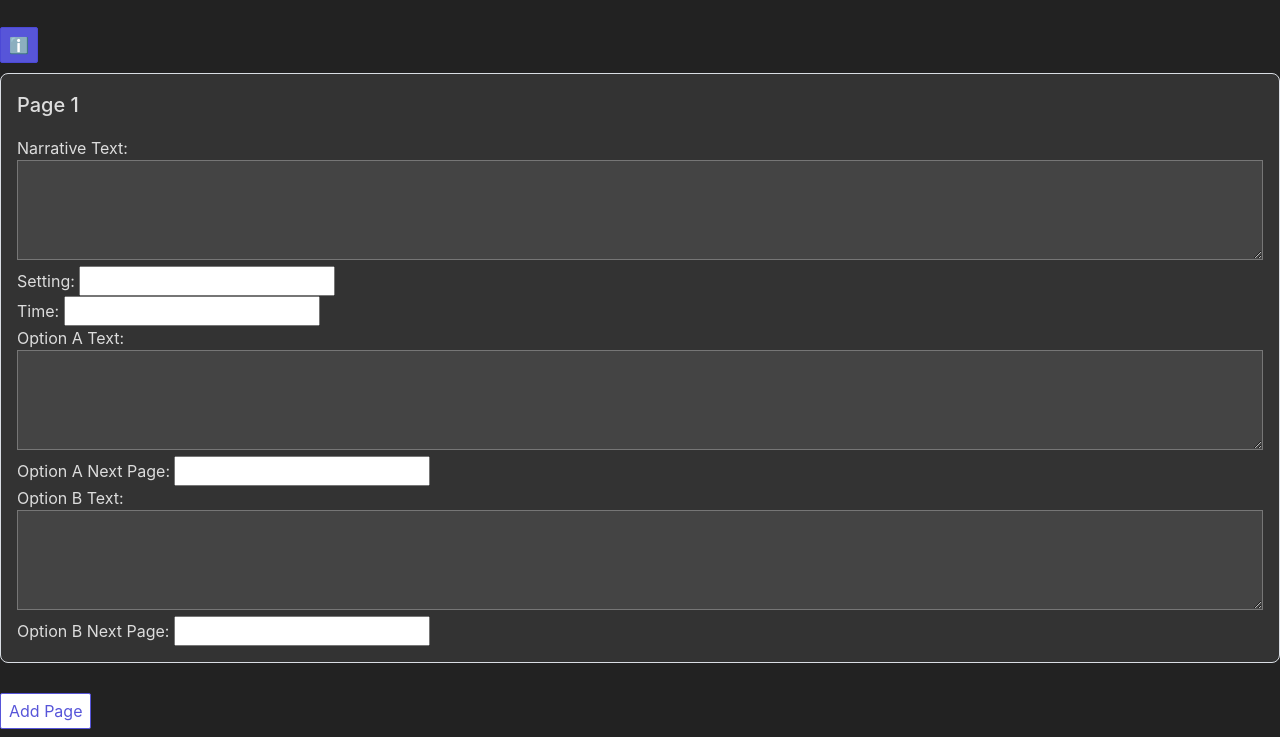
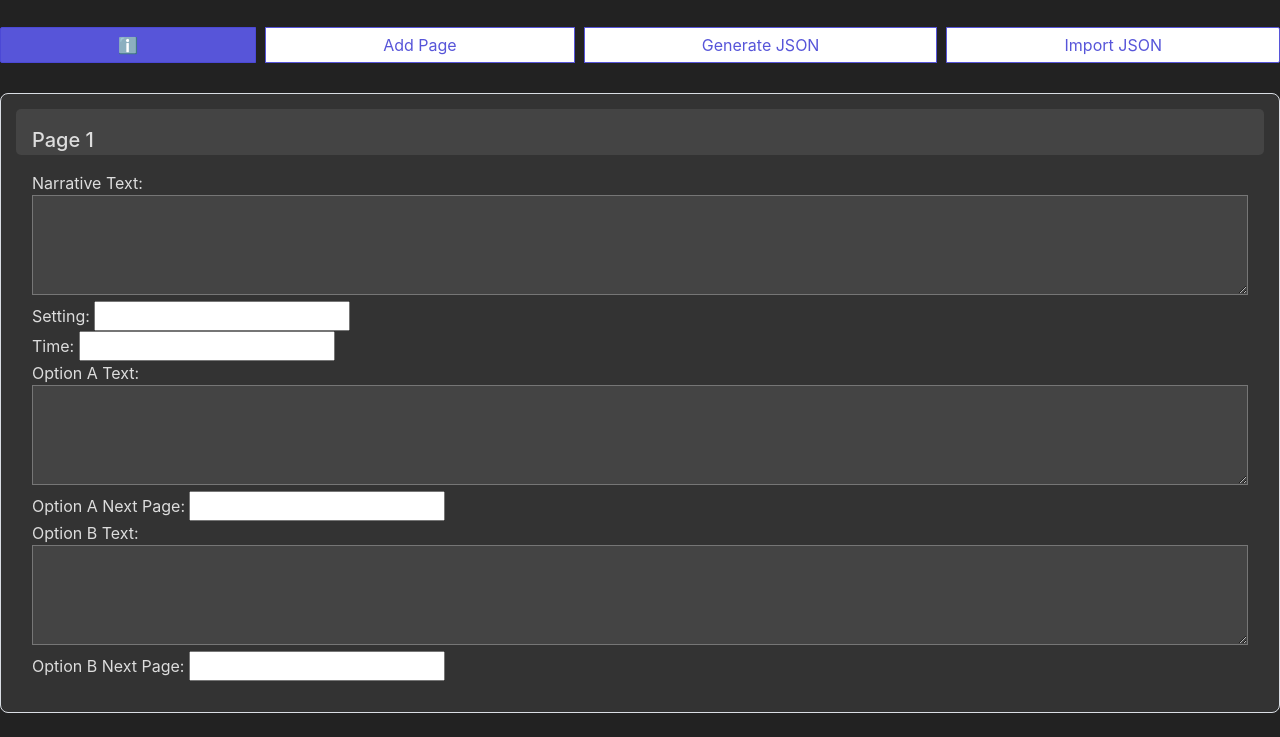
Before and after one commit to gbgbgb8/storytime, a plain HTML site: page makejson.html in a window 1280 px wide. Shown: the part 51-788 px from the top of the page. Drawn offline with nearby package versions, Linux system fonts and the light colour scheme.

Commit message:
cleanup1

```diff
--- a/makejson.css
+++ b/makejson.css
@@ -1,17 +1,34 @@
 body {
     background-color: #222;
-    color: #ddd;  /* Changed from #fff to #ddd for better contrast */
+    color: #ddd;
 }
 
 .page {
     margin-bottom: 20px;
     border-radius: 8px;
-    background-color: #333;  /* Added background color */
-    color: #ddd;  /* Added text color */
+    background-color: #333;
+    color: #ddd;
+    padding: 15px;
+}
+
+.card-header {
+    background-color: #444;
+    padding: 10px;
+    border-radius: 5px;
+}
+
+.card-body {
+    padding: 15px;
 }
 
 h1, h2 {
-    color: #ddd;  /* Changed from #fff to #ddd */
+    color: #ddd;
+}
+
+.btn-group {
+    display: flex;
+    gap: 10px;
+    margin-bottom: 20px;
 }
 
 .btn {
@@ -26,8 +43,8 @@ h1, h2 {
     width: 100%;
     min-height: 100px;
     resize: vertical;
-    background-color: #444;  /* Added background color */
-    color: #ddd;  /* Added text color */
+    background-color: #444;
+    color: #ddd;
 }
 
 #info-modal {
--- a/makejson.html
+++ b/makejson.html
@@ -8,7 +8,13 @@
 </head>
 <body>
   <h1>Create JSON for Text Adventure Game</h1>
-  <button id="info-button" class="btn btn-primary">ℹ️</button>
+  <div class="btn-group">
+    <button id="info-button" class="btn btn-primary">ℹ️</button>
+    <button type="button" id="add-page" class="btn">Add Page</button>
+    <button type="button" id="generate-json" class="btn">Generate JSON</button>
+    <input type="file" id="import-json" accept=".json" hidden>
+    <button type="button" id="import-button" class="btn">Import JSON</button>
+  </div>
   <div id="info-modal" class="modal modal-lg">
     <a href="#close" class="modal-overlay" aria-label="Close"></a>
     <div class="modal-container dark-mode">
@@ -33,10 +39,6 @@
   <form id="json-form">
     <div id="pages">
     </div>
-    <button type="button" id="add-page" class="btn">Add Page</button><br>
-    <button type="button" id="generate-json" class="btn">Generate JSON</button><br>
-    <input type="file" id="import-json" accept=".json">
-    <button type="button" id="import-button" class="btn">Import JSON</button>
   </form>
   <h2>Generated JSON:</h2>
   <pre id="json-output"></pre>
--- a/makejson.js
+++ b/makejson.js
@@ -57,6 +57,10 @@ function addPage(i, data = {}) {
   });
 
   document.getElementById('import-button').addEventListener('click', function () {
+    document.getElementById('import-json').click();
+  });
+
+  document.getElementById('import-json').addEventListener('change', function () {
     const fileInput = document.getElementById('import-json');
     const file = fileInput.files[0];
     if (file) {
```
Lines whose indentation alone changed are shown as unchanged.
